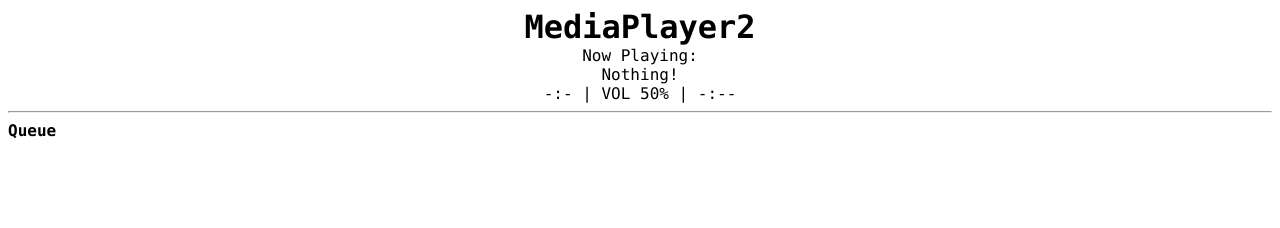
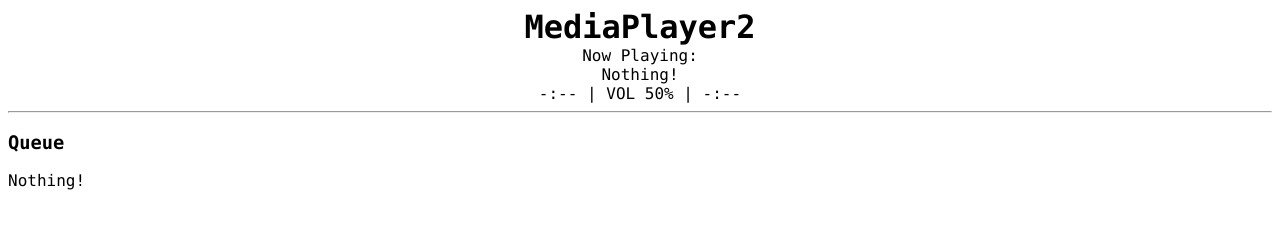
Before and after one commit to Simas2006/MediaPlayer2, an Electron app: page mp2-tv-app/static/index.html in a window 1280 px wide. Drawn offline with Linux system fonts and the light colour scheme; no server answers.

Commit message:
Add "Nothing!" text

```diff
--- a/mp2-tv-app/static/display.js
+++ b/mp2-tv-app/static/display.js
@@ -25,12 +25,14 @@ class MusicAgent {
       item.innerText = this.queue[i];
       list.appendChild(item);
     }
+    if ( this.queue.length <= 1 ) document.getElementById("nothingText").innerText = "Nothing!";
+    else document.getElementById("nothingText").innerText = "";
   }
   updateTimeInfo() {
     var pad = n => n >= 10 ? n : "0" + n;
     var currentTime = Math.floor(this.audio.currentTime);
     var currentTimeM = this.queue[0] ? Math.floor(currentTime / 60) : "-";
-    var currentTimeS = this.queue[0] ? pad(currentTime % 60) : "-";
+    var currentTimeS = this.queue[0] ? pad(currentTime % 60) : "--";
     var negativeTime = Math.floor(this.audio.duration - this.audio.currentTime);
     var negativeTimeM = this.queue[0] ? "-" + Math.floor(negativeTime / 60) : "-";
     var negativeTimeS = this.queue[0] ? pad(negativeTime % 60) : "--";
@@ -93,7 +95,9 @@ class MusicAgent {
  * - movePicture(toMove)
  * - openURL(url)
  * - playNextSong √
- * - rewindSong
+ * - rewindSong √
+ * - getVolume √
+ * - setVolume √
  */
 
 var magent;
--- a/mp2-tv-app/static/index.html
+++ b/mp2-tv-app/static/index.html
@@ -14,13 +14,14 @@
     <span class="bold red" id="paused"></span>
     <br />
     <span id="playing"></span>
-    <p id="timeInfo">-:-- | VOL&nbsp;&nbsp;50% | -:--</p>
+    <p id="timeInfo">-:-- | VOL 50% | -:--</p>
   </div>
   <hr />
   <audio id="audio"></audio>
   <div id="queuePage" class="box">
     <div>
-      <span class="bold">Queue </span>
+      <h3>Queue</h3>
+      <p id="nothingText"></p>
     </div>
     <ol type="1" id="queue"></ol>
   </div>
```
